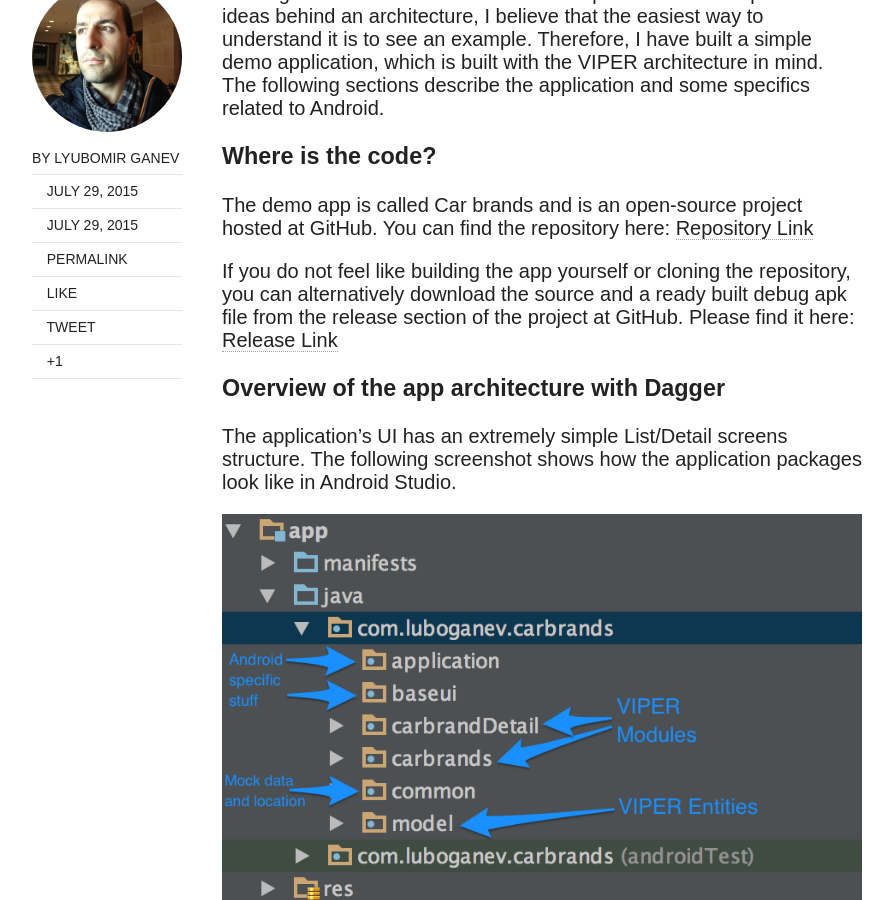
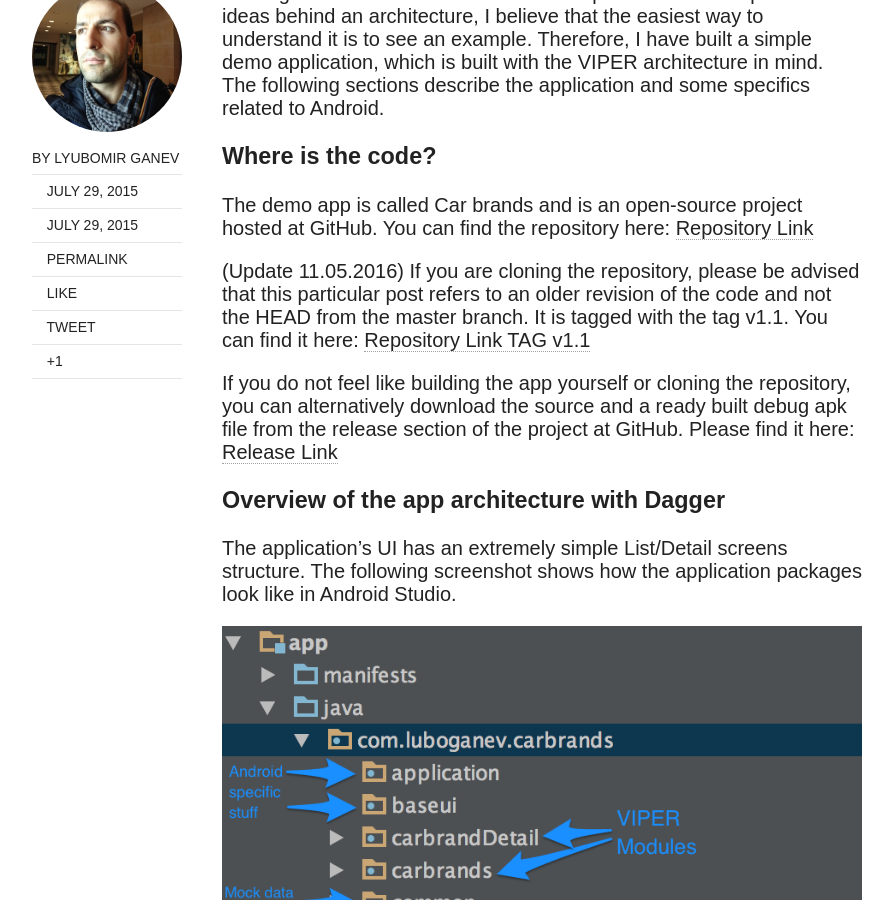
Before and after one commit to luboganev/luboganev.github.io, a Jekyll site: the page built from _posts/2015-07-29-clean-architecture-pt4.md, in a window 1280 px wide and 900 px high, scrolled down 690 px. Shown: the whole window, without its empty margins (128-1021 px from the left). Built offline with Jekyll 4.4.1, drawn with Linux system fonts in a browser that asks for light colours; nearby versions of some CDN libraries.

Commit message:
Update for the particular revision of the code

```diff
--- a/_posts/2015-07-29-clean-architecture-pt4.md
+++ b/_posts/2015-07-29-clean-architecture-pt4.md
@@ -12,6 +12,8 @@ Although one could write a detailed description of the concepts and ideas behind
 
 ### Where is the code?
 The demo app is called Car brands and is an open-source project hosted at GitHub. You can find the repository here: [Repository Link](https://github.com/luboganev/Carbrands)
+
+(Update 11.05.2016) If you are cloning the repository, please be advised that this particular post refers to an older revision of the code and not the HEAD from the master branch. It is tagged with the tag v1.1. You can find it here: [Repository Link TAG v1.1](https://github.com/luboganev/Carbrands/tree/v1.1)
 
 If you do not feel like building the app yourself or cloning the repository, you can alternatively download the source and a ready built debug apk file from the release section of the project at GitHub. Please find it here: [Release Link](https://github.com/luboganev/Carbrands/releases/tag/v1.1)
 
```
